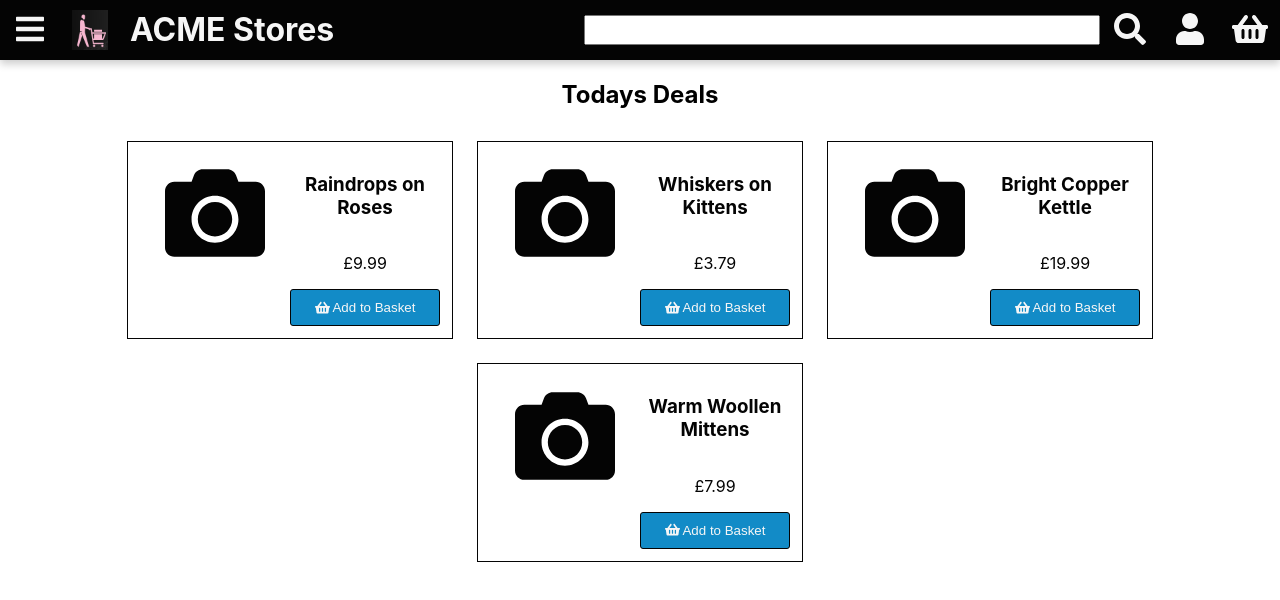
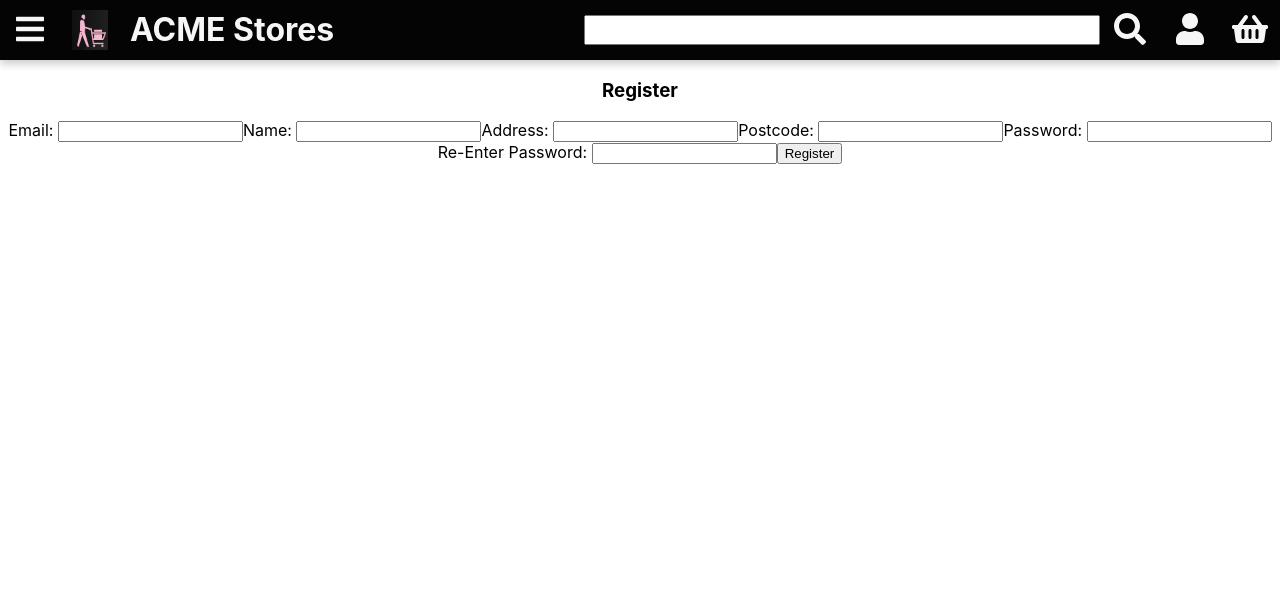
Before and after one commit to Ross-mc/bjss-store, a React (Create React App) app in the folder frontend/: page /registration in a window 1280 px wide. Shown: the top 600 px of the page. Built offline with nearby package versions, Linux system fonts and the light colour scheme.

Commit message:
registration works successfully

```diff
--- a/frontend/src/App.js
+++ b/frontend/src/App.js
@@ -8,12 +8,14 @@ import ProductSearch from "./pages/ProductSearch";
 import Payment from "./pages/Payment";
 import Redirect from "./pages/Redirect";
 import Checkout from "./pages/Checkout";
+import Registration from "./pages/Registration";
 
 import { BrowserRouter as Router, Switch, Route } from "react-router-dom";
 import { Provider } from "react-redux";
 
 import Header from "./components/containers/Header";
 import store from './state/store';
+
 
 
 const routes = [
@@ -24,6 +26,7 @@ const routes = [
   { path: "/login", Component: Login },
   { path: "/redirect", Component: Redirect },
   { path: "/checkout", Component: Checkout},
+  { path: "/registration", Component: Registration},
   { path: "/", Component: Home }
 ];
 
--- a/frontend/src/components/containers/Login/index.js
+++ b/frontend/src/components/containers/Login/index.js
@@ -1,17 +1,43 @@
 import { connect } from "react-redux";
-import ProductList from "../../widgets/ProductList";
+import { Link } from 'react-router-dom';
 
-const mapStateToProps = (state) => {
-    const { status, products } = state.products.todaysDeals;
-    return {
-      status,
-      products,
-    };
-  };
+import React, { useState } from "react";
 
-  const mapDispatchToProps = (dispatch) => ({
-  });
+// import ProductList from "../../widgets/ProductList";
 
-  const Login = connect(mapStateToProps, mapDispatchToProps)(ProductList);
+// const mapStateToProps = (state) => {
+//     const { status, products } = state.products.todaysDeals;
+//     return {
+//       status,
+//       products,
+//     };
+//   };
+
+//   const mapDispatchToProps = (dispatch) => ({
+//   });
+
+//   const Login = connect(mapStateToProps, mapDispatchToProps)(ProductList);
+
+const Login = () => {
+  // const [success, setSuccess] = useState(false);
+  // const submitOrderHandler = () => {
+  //     setSuccess(true);
+  // }
+
+  return (
+      <div>
+          <form>
+              <h3>Login</h3>
+              <label for="email">Email: </label>
+              <input type="email" name="email" id="email" />
+              {/* <p class="validation" id="email-validation"></p> */}
+              <label for="password">Password: </label>
+              <input type="password" name="name" id="password" />
+              {/* <p class="validation" id="name-validation"></p> */}
+              <p>Not registered? Click <Link to="/registration" /*onclick={submitDiscountHandler}*/ >Here</Link></p>
+          </form>
+      </div>
+  )
+}
 
 export default Login;
--- /dev/null
+++ b/frontend/src/components/containers/Registration/index.js
@@ -0,0 +1,99 @@
+// import ProductList from "../../widgets/ProductList";
+import { removeFromBasket, getTotalPrice } from "../../../state/reducers/basketSlice";
+import { connect } from "react-redux";
+import { Link } from 'react-router-dom';
+
+import React, { useState } from "react";
+
+const mapStateToProps = (state) => {
+
+  const { basket } = state.basket;
+  const totalBasketPrice = parseFloat(getTotalPrice(basket)).toFixed(2);
+  return {
+    products: basket,
+    total: `£${totalBasketPrice}`,
+  };
+};
+
+const mapDispatchToProps = (dispatch) => ({
+  removeFromBasket: (product) => {
+    dispatch(removeFromBasket(product));
+  },
+});
+
+class Registration extends React.Component{
+  state = {
+    email: "",
+    name: "",
+    address: "",
+    postcode: "",
+    password: "",
+    repeatPassword: ""
+  };
+
+  handleChange(event, elemToUpdate){
+    const value = event.target.value;
+    let newState = this.state;
+    var stateObject = function(){
+      newState[elemToUpdate] = value;
+      return stateObject;
+    }
+
+    this.setState(stateObject);
+  }
+
+  submitRegistrationHandler = () => {
+
+    var myHeaders = new Headers();
+    myHeaders.append("Content-Type", "application/json");
+    myHeaders.append("Cookie", "connect.sid=s%3ADSyMF850iT1JlUofh-VVsDGxTjJCzzmH.y58Nebg1BMYqBju4pnB0TmKMNmhL8aQRL6Ns%2FRjvdjw");
+    const raw = JSON.stringify({
+      "email": this.state.email,
+      "name": this.state.name,
+      "address": this.state.address,
+      "postcode": this.state.postcode,
+      "password": this.state.password
+    });
+
+    var requestOptions = {
+      method: 'POST',
+      headers: myHeaders,
+      body: raw,
+      redirect: 'follow'
+    };
+
+    fetch("http://localhost:4001/api/account/sign-up", requestOptions)
+      .then(response => response.text())
+      .then(result => console.log(result))
+      .catch(error => console.log('error', error));
+  }
+
+  render(){
+    return (
+      <div>
+        <form>
+          <h3>Register</h3>
+          <label for="email">Email: </label>
+          <input type="email" name="email" id="email" onChange={(event) => this.handleChange(event, 'email')} value={this.state.email}/>
+          <label for="name">Name: </label>
+          <input type="text" name="name" id="name" onChange={(event) => this.handleChange(event, 'name')}  value={this.state.name}/>
+          <label for="address">Address: </label>
+          <input type="text" name="address" id="address" onChange={(event) => this.handleChange(event, 'address')} value={this.state.address}/>
+          <label for="postcode">Postcode: </label>
+          <input type="text" name="postcode" id="postcode" onChange={(event) => this.handleChange(event, 'postcode')} value={this.state.postcode}/>
+          {/* <p class="validation" id="email-validation"></p> */}
+          <label for="password">Password: </label>
+          <input type="password" name="name" id="password" onChange={(event) => this.handleChange(event, 'password')} value={this.state.password}/>
+          <label for="repeatPassword">Re-Enter Password: </label>
+          <input type="repeatPassword" name="name" id="repeatPassword" onChange={(event) => this.handleChange(event, 'repeatPassword')} value={this.state.repeatPassword}/>
+          {/* <p class="validation" id="name-validation"></p> */}
+          <button type="button" onClick={this.submitRegistrationHandler}>Register</button>
+
+        </form>
+      </div>
+    )
+  }
+}
+
+
+export default connect(mapStateToProps)(Registration);
--- /dev/null
+++ b/frontend/src/pages/Registration/index.js
@@ -0,0 +1,8 @@
+import React from "react";
+import Registration from '../../components/containers/Registration';
+
+export default () => (
+  <div>
+      <Registration/>
+  </div>
+);
```
